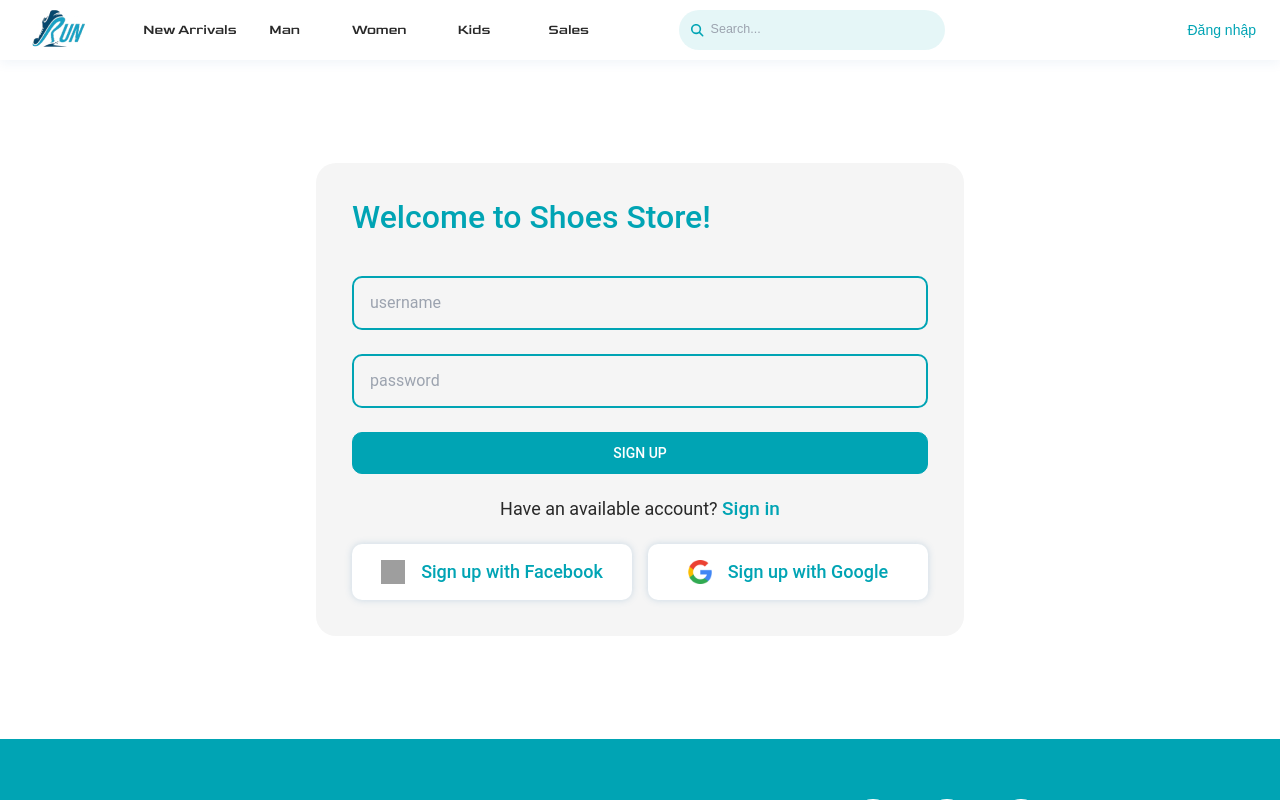
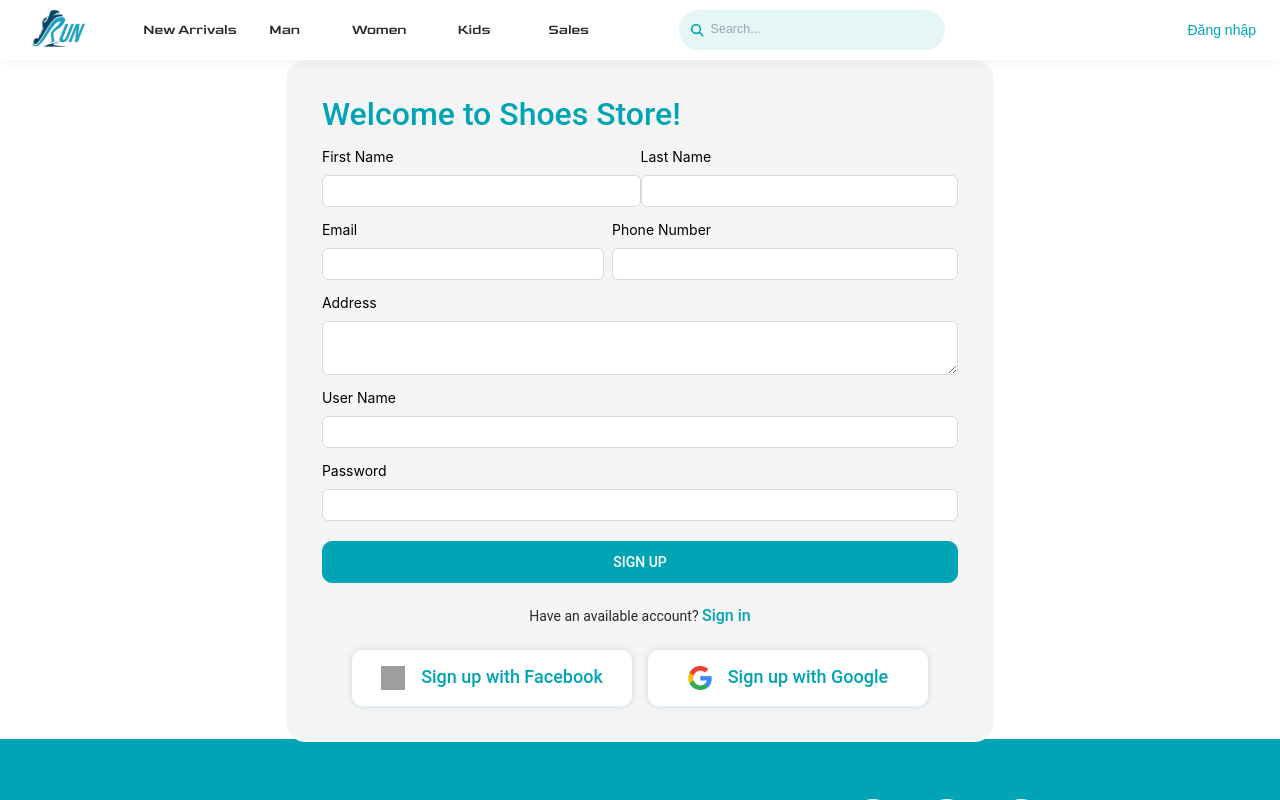
Before and after one commit to Doan-1/Front-end, a React (Create React App) app: page /account in a window 1280 px wide. Both pictures are taken after a click on the link "Join us". Shown: the top 800 px of the page. Built offline with nearby package versions, Linux system fonts and the light colour scheme; grey boxes are pictures that could not be loaded.

Commit message:
update bags update account

```diff
--- a/src/components/ConstComponets/Header/Header.module.css
+++ b/src/components/ConstComponets/Header/Header.module.css
@@ -111,7 +111,7 @@
     cursor: pointer;
 }
 .account__func_item a{
-    color: var(--text-color);
+    color: var(--primary-color);
 }
 .account__func_item:hover .account__func_item_info,
 .account__func_item:hover .cart{
--- a/src/components/ConstComponets/Header/index.jsx
+++ b/src/components/ConstComponets/Header/index.jsx
@@ -63,6 +63,7 @@ const Header = () => {
     localStorage.setItem("userid", "");
     navigate("/");
     setUser(false);
+    window.location.reload();
   };
   return (
     <div className={style.header}>
@@ -158,7 +159,7 @@ const Header = () => {
                 </Link>
               </li>
               <li className={style.account__func_item}>
-                <FontAwesomeIcon className="text-[#292929]" icon={faUser} />
+                <FontAwesomeIcon className="text-[#00A4B4]" icon={faUser} />
                 <ul className={style.account__func_item_info}>
                   <li>
                     <div>
--- a/src/css/Account_page.module.css
+++ b/src/css/Account_page.module.css
@@ -40,7 +40,7 @@
     font-size: 32px;
     color: var(--primary-color);
 }
-.wrapper .input .input_item{
+/* .wrapper .input .input_item{
     border: 2px solid var(--primary-color);
     border-radius: 10px;
     overflow: hidden;
@@ -77,9 +77,9 @@
 }
 .wrapper .input_item_icon_close.active{
     display: block;
-}
+} */
 .wrapper p{
-    font-size: 18px;
+    font-size: 14px;
     color: var(--text-color);
     text-align: center;
     font-weight: 400;
@@ -95,7 +95,7 @@
 }
 .wrapper a{
     color: var(--primary-color);
-    font-size: 19px;
+    font-size: 16px;
     font-weight: 500;
     cursor: pointer;
 }
--- a/src/pages/Account.jsx
+++ b/src/pages/Account.jsx
@@ -1,26 +1,28 @@
-import { prettyDOM } from "@testing-library/react";
 import { useState } from "react";
 import style from "../css/Account_page.module.css";
-import { Link } from "react-router-dom";
 import { useNavigate } from "react-router-dom";
 
 import facebook_logo from "../assets/facebook.png";
 import google_logo from "../assets/google.png";
 
-import { faCalendarDays } from "@fortawesome/free-regular-svg-icons";
 import { faEye } from "@fortawesome/free-regular-svg-icons";
 import { FontAwesomeIcon } from "@fortawesome/react-fontawesome";
 import API from "../context/Api.context";
 import { useEffect } from "react";
+import { Input, Row, Col } from "antd";
 
 const Account = () => {
   let navigate = useNavigate();
   const api = new API();
   const [show, setShow] = useState(true);
-  const [username, setusername] = useState("");
-  const [password, setpassword] = useState("");
-  const [eror, seteror] = useState("");
+  const [userName, setUserName] = useState("");
+  const [password, setPassword] = useState("");
   const [user, setUser] = useState(false);
+  const [firstName, setFirstName] = useState("");
+  const [lastName, setLastName] = useState("");
+  const [email, setEmail] = useState("");
+  const [phone, setPhone] = useState("");
+  const [address, setAddress] = useState("");
 
   const hanldeSignIn = () => {
     setShow(!show);
@@ -30,16 +32,16 @@ const Account = () => {
   };
 
   const handleLoggin = () => {
-    if (username != "" && password != "") {
-      api.UserLogin(username, password).then((data) => {
+    if (userName != "" && password != "") {
+      api.UserLogin(userName, password).then((data) => {
         if (data.data.data === "Sai mk") {
           window.alert("Mật khẩu không đúng");
-          setpassword("");
+          setPassword("");
         }
         if (data.data.data === "Sai username") {
           window.alert("Tài khoản không đúng");
-          setusername("");
-          setpassword("");
+          setUserName("");
+          setPassword("");
         } else {
           localStorage.setItem("userid", data.data.data);
           api.getUserbyIDuser(data.data.data).then((res) => {
@@ -52,13 +54,28 @@ const Account = () => {
     }
   };
   const handleSIGNUP = () => {
-    if (username != "" && password != "") {
-      api.UserRegister(username, password).then((data) => {
+    if (
+      userName != "" &&
+      password != "" &&
+      firstName != "" &&
+      lastName != "" &&
+      phone != "" &&
+      address != ""
+    ) {
+      api.UserRegister(userName, password).then((data) => {
         if (data.data.data === "username da ton tai") {
           window.alert("Tên tài khoản đã tồn tại");
-          setusername("");
-          setpassword("");
+          setUserName("");
+          setPassword("");
         } else {
+          alert("successful!");
+          // setUserName("");
+          // setPassword("");
+          // setFirstName("");
+          // setLastName("");
+          // setPhone("");
+          // setAddress("");
+          // setEmail("");
           setShow(!show);
         }
       });
@@ -79,38 +96,32 @@ const Account = () => {
             <div className={style.wrapper}>
               <h2>Welcome back, my friend!</h2>
               <span color="red">{}</span>
-              <div className={style.input}>
-                <div className={style.input_item}>
-                  <input
+              <Row className="mb-6">
+                <Col className="w-full">
+                  <span>User Name</span>
+                  <Input
+                    className="flex-1 mr-2 mt-4"
+                    value={userName}
                     type="text"
-                    value={username}
-                    onChange={(e) => setusername(e.target.value)}
-                    placeholder="User name"
-                    required
-                  />
-                </div>
-                <div className={style.input_item}>
-                  <input
-                    type="password"
-                    value={password}
-                    onChange={(e) => setpassword(e.target.value)}
-                    placeholder="Password"
-                    required
-                  />
-                  <FontAwesomeIcon
-                    icon={faEye}
-                    style={{
-                      position: "absolute",
-                      top: "50%",
-                      right: "16px",
-                      transform: "translateY(calc(-50%))",
-                      fontSize: "16px",
-                      color: "var(--text-color)",
-                      cursor: "pointer",
+                    onChange={(e) => {
+                      setUserName(e.target.value);
                     }}
                   />
-                </div>
-              </div>
+                </Col>
+              </Row>
+              <Row className="mb-8">
+                <Col className="w-full">
+                  <span>Password</span>
+                  <Input
+                    className="flex-1 mr-2 mt-4"
+                    value={password}
+                    type="text"
+                    onChange={(e) => {
+                      setPassword(e.target.value);
+                    }}
+                  />
+                </Col>
+              </Row>
               <p className={style.forgot_password}>Forgotten your password?</p>
               <div className={style.text}>
                 <p>
@@ -148,18 +159,96 @@ const Account = () => {
             <div className={style.wrapper}>
               <h2>Welcome to Shoes Store!</h2>
               <div className={style.input}>
-                <div className={style.input_addition}>
+                <Row className="flex items-center justify-between mb-6">
+                  <Col>
+                    <span>First Name</span>
+                    <Input
+                      className="flex-1 mr-2 mt-4"
+                      value={firstName}
+                      type="text"
+                      onChange={(e) => {
+                        setFirstName(e.target.value);
+                      }}
+                    />
+                  </Col>
+                  <Col>
+                    <span>Last Name</span>
+                    <Input
+                      className="flex-1 mr-2 mt-4"
+                      value={lastName}
+                      type="text"
+                      onChange={(e) => {
+                        setLastName(e.target.value);
+                      }}
+                    />
+                  </Col>
+                </Row>
+                <Row className="flex items-center justify-between mb-6">
+                  <Col>
+                    <span>Email</span>
+                    <Input
+                      className="flex-1 mr-2 mt-4"
+                      value={email}
+                      type="text"
+                      onChange={(e) => {
+                        setEmail(e.target.value);
+                      }}
+                    />
+                  </Col>
+                  <Col>
+                    <span>Phone Number</span>
+                    <Input
+                      className="flex-1 mr-2 mt-4"
+                      value={phone}
+                      type="number"
+                      onChange={(e) => {
+                        setPhone(e.target.value);
+                      }}
+                    />
+                  </Col>
+                </Row>
+                <Row className="mb-6">
+                  <span>Address</span>
+                  <Input.TextArea
+                    className="mt-4"
+                    rows={2}
+                    onChange={(e) => setAddress(e.target.value)}
+                  />
+                </Row>
+                <Row className="mb-6">
+                  <Col className="w-full">
+                    <span>User Name</span>
+                    <Input
+                      className="flex-1 mr-2 mt-4"
+                      value={userName}
+                      type="text"
+                      onChange={(e) => {
+                        setUserName(e.target.value);
+                      }}
+                    />
+                  </Col>
+                </Row>
+                <Row className="mb-8">
+                  <Col className="w-full">
+                    <span>Password</span>
+                    <Input
+                      className="flex-1 mr-2 mt-4"
+                      value={password}
+                      type="text"
+                      onChange={(e) => {
+                        setPassword(e.target.value);
+                      }}
+                    />
+                  </Col>
+                </Row>
+                {/* <div className={style.input_addition}>
                   <div className={style.input_item}>
                     <input type="text" placeholder="username" />
                   </div>
                 </div>
-                {/* <div className={style.input_item}>
-                                            <input type="text" placeholder="Email" required />
-
-                                        </div> */}
                 <div className={style.input_item}>
                   <input type="password" placeholder="password" />
-                </div>
+                </div> */}
               </div>
               <div className="btn" onClick={handleSIGNUP}>
                 <span>SIGN UP</span>
```
Also changed, not shown: src/context/Api.context.js (+13 -4 lines), src/pages/Bag.jsx (+26 -28 lines), src/pages/Home.jsx (+21 -66 lines), src/pages/Profile.jsx (+6 -3 lines).
